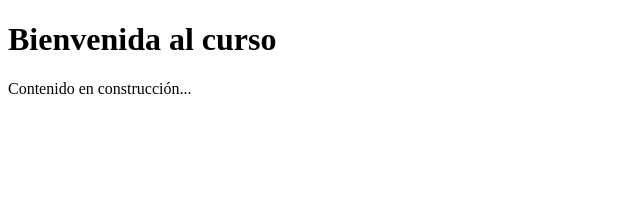
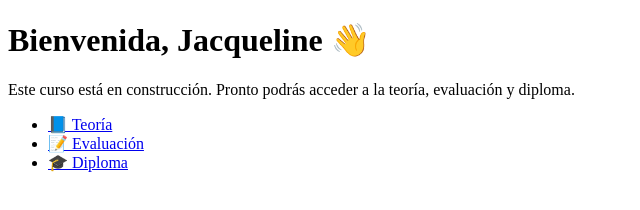
Before and after one commit to jaqueonate/curso_online, a plain HTML site: page index.html in a window 1280 px wide. Shown: the whole page, without its empty margins (0-640 px from the left). Drawn offline with Linux system fonts and the light colour scheme.

Commit message:
Update index.html

```diff
--- a/index.html
+++ b/index.html
@@ -3,10 +3,16 @@
 <head>
   <meta charset="UTF-8">
   <title>Curso Online</title>
-  <script src="js/evaluacion.js"></script>
+  <script src="js/evaluacion.js" defer></script>
 </head>
 <body>
-  <h1>Bienvenida al curso</h1>
-  <p>Contenido en construcción...</p>
+  <h1>Bienvenida, Jacqueline 👋</h1>
+  <p>Este curso está en construcción. Pronto podrás acceder a la teoría, evaluación y diploma.</p>
+
+  <ul>
+    <li><a href="teoria.html">📘 Teoría</a></li>
+    <li><a href="evaluacion.html">📝 Evaluación</a></li>
+    <li><a href="diploma.html">🎓 Diploma</a></li>
+  </ul>
 </body>
 </html>
```
